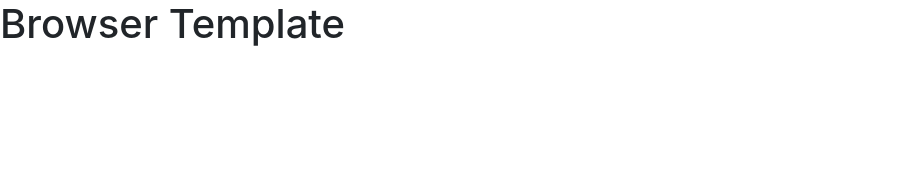
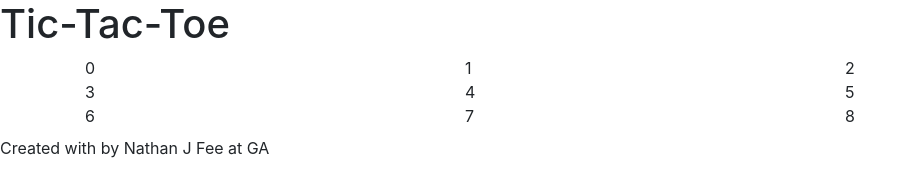
Before and after one commit to NathanFee/game-project-client, a website built with webpack: page index.html in a window 1280 px wide. Shown: the whole page, without its empty margins (0-916 px from the left). Built offline with nearby package versions, Linux system fonts and the light colour scheme.

Commit message:
Adds basic html elements for simple game layout
- Adds divs to represent the game board

```diff
--- a/index.html
+++ b/index.html
@@ -12,6 +12,33 @@
       <script src="public/application.js" type="text/javascript" charset="utf-8" defer></script>
     </head>
     <body>
-      <h1>Browser Template</h1>
+
+  <header>
+    <h1>Tic-Tac-Toe</h1>
+  </header>
+
+  <div class= "container my-2">
+    <div class = "game-board">
+      <div class="row">
+        <div id=0 class="col-4 tile">0</div>
+        <div id=1 class="col-4 tile">1</div>
+        <div id=2 class="col-4 tile">2</div>
+
+        <div id=3 class="col-4 tile">3</div>
+        <div id=4 class="col-4 tile">4</div>
+        <div id=5 class="col-4 tile">5</div>
+
+        <div id=6 class="col-4 tile">6</div>
+        <div id=7 class="col-4 tile">7</div>
+        <div id=8 class="col-4 tile">8</div>
+      </div>
+    </div>
+</div>
+
+<!--Footer borroed from GA pre-course work -->
+  <footer>
+		<p class="message">Created with by Nathan J Fee at GA</p>
+	</footer>
+
     </body>
 </html>
```
